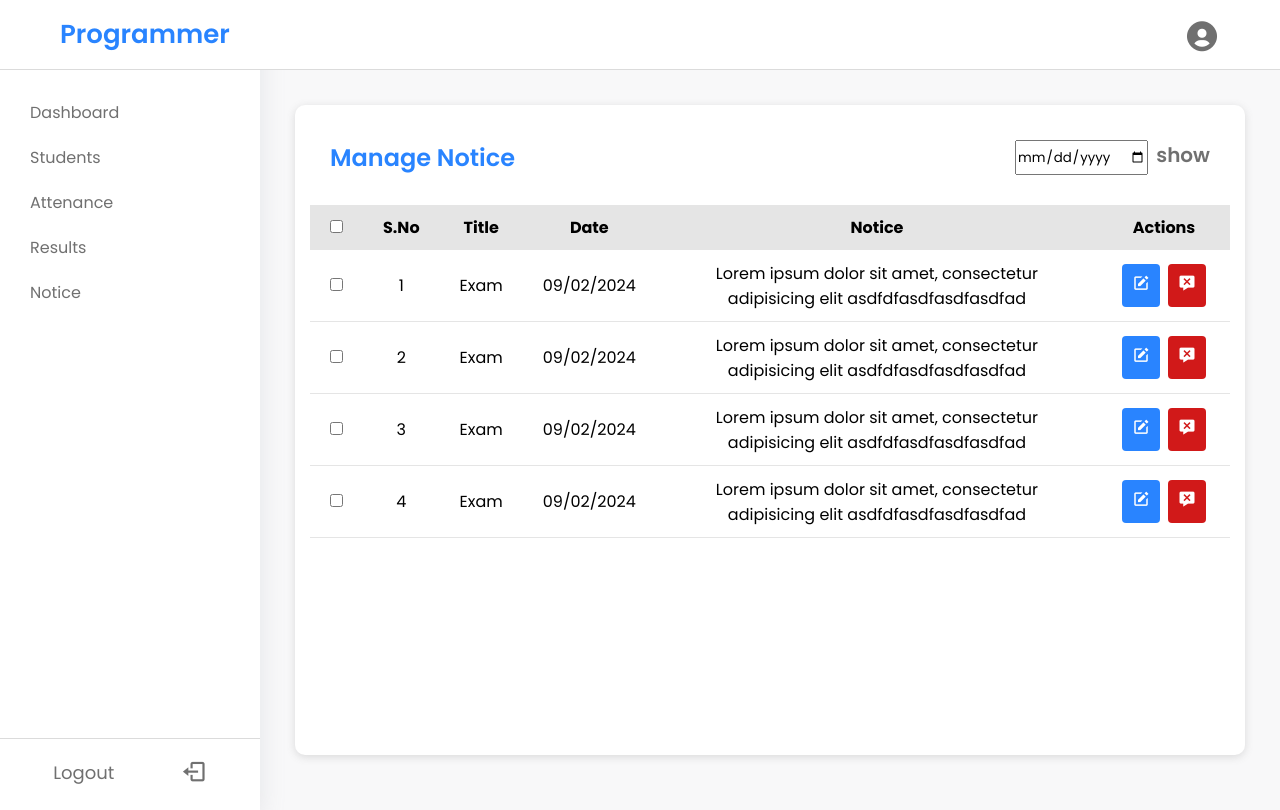
After one commit to Surya6074/online-student-management, a PHP site: page /manage-notice.php in a window 1280 px wide. The commit adds this page. Run offline with PHP 8.4, Linux system fonts and the light colour scheme.

Commit message:
new update

```diff
--- a/Assets/links.php
+++ b/Assets/links.php
@@ -5,9 +5,9 @@
 <link href='https://unpkg.com/boxicons@2.1.4/css/boxicons.min.css' rel='stylesheet'>
 <style>
     :root {
-        --blue: rgb(64, 112, 244);
+        --blue: #2984FF;
         --lightblue: #4ea5ff;
-        --white: #f5f7fa;
+        --white: #fff;
         --grey: #e5e5e5;
         --txt: #707070;
     }
@@ -21,7 +21,7 @@
 
     body {
         overflow: hidden;
-        background-color: var(--grey);
+        background-color: #F8F8F9;
     }
 
     .body-content {
@@ -34,6 +34,7 @@
         height: 90vh;
         width: 100%;
         padding: 35px 35px;
+
     }
 
     .main-content::-webkit-scrollbar {
--- a/Assets/nav.php
+++ b/Assets/nav.php
@@ -1,9 +1,29 @@
 <nav>
-    <p>Programmer</p>
-    <p><i class='bx bxs-user-circle'></i></p>
+    <div class="head">
+        <p>Programmer</p>
+        <button onclick="test()"><i class='bx bxs-user-circle'></i></button>
+    </div>
+    <div class="user-nav" id="user-profile" onmouseleave="clearuserprofile()">
+        <div class="user-profile">
+            <i class="bx bxs-user-circle"></i>
+        </div>
+        <div class="user-name">
+            <p>Surya kumar</p>
+            <p>surya@gmail.com</p>
+            <p>212703131</p>
+        </div>
+        <div class="user-logout">
+            <p>Logout</p>
+            <i class="bx bx-log-out"></i>
+        </div>
+    </div>
 </nav>
 <style>
     nav {
+        position: relative;
+    }
+
+    nav .head {
         position: fixed;
         top: 0;
         left: 0;
@@ -18,15 +38,99 @@
         align-items: center;
     }
 
-    nav p {
+    nav .head p {
         font-size: 26px;
         font-weight: 600;
         color: var(--blue);
     }
 
-    nav p i {
+    nav .head button {
+        outline: none;
+        border: 0;
+        background: none;
+    }
+
+    nav .head button i {
         padding: 6px 0 0 0;
         font-size: 36px;
         color: var(--txt);
     }
+
+
+    .user-nav {
+        position: absolute;
+        top: 60px;
+        right: 10px;
+        height: 300px;
+        width: 250px;
+        background-color: var(--white);
+        border-radius: 15px;
+        box-shadow: rgba(99, 99, 99, 0.2) 0px 2px 8px 0px;
+        padding: 20px;
+        display: flex;
+        flex-direction: column;
+        justify-content: space-between;
+        align-items: center;
+        color: var(--txt);
+        transition: 5s ease-in-out;
+        display: none;
+        z-index: 1000;
+    }
+
+    .user-profile {
+        display: flex;
+        justify-content: center;
+        align-items: center;
+    }
+
+    .user-profile i {
+        font-size: 62px;
+    }
+
+    .user-name {
+        padding: 20px 0 25px 0;
+        width: 100%;
+        display: flex;
+        flex-direction: column;
+        justify-content: center;
+        align-items: center;
+    }
+
+    .user-name p {
+        margin-top: 10px;
+    }
+
+    .user-logout {
+        display: flex;
+        justify-content: space-evenly;
+        width: 100%;
+        border-top: 1px solid var(--grey);
+        padding: 20px;
+        cursor: pointer;
+        align-items: center;
+    }
+
+    .user-logout i {
+        font-size: 26px;
+    }
+
+    .user-logout p {
+        font-size: 18px;
+    }
+
+    .active {
+        display: block;
+    }
 </style>
+<script>
+    function test() {
+        console.log("hii");
+        var test = document.getElementById("user-profile");
+        test.classList.add("active");
+    }
+
+    function clearuserprofile() {
+        var test = document.getElementById("user-profile");
+        test.classList.remove("active");
+    }
+</script>
--- a/Assets/sidemenu.php
+++ b/Assets/sidemenu.php
@@ -1,34 +1,34 @@
 <div class="sidebar">
     <ul class="menu-content">
         <li class="menu-items">
-            <a href="">Dashboard</a>
+            <a href="dashboard.php">Dashboard</a>
         </li>
         <li class="menu-items link">
-            <a>Students</a>
-            <ul class="sub-menu">
+            <a class="links">Students</a>
+            <ul class=" sub-menu">
                 <li><a href="">Add Students</a></li>
                 <li><a href="">Manage Students</a></li>
             </ul>
         </li>
         <li class="menu-items link">
-            <a>Attenance</a>
-            <ul class="sub-menu">
+            <a class="links">Attenance</a>
+            <ul class=" sub-menu">
                 <li><a href="">Add Attenance</a></li>
                 <li><a href="">Manage Attenance</a></li>
             </ul>
         </li>
         <li class="menu-items link">
-            <a>Results</a>
+            <a class="links">Results</a>
             <ul class="sub-menu">
                 <li><a href="">Add Results</a></li>
                 <li><a href="">Manage Results</a></li>
             </ul>
         </li>
         <li class="menu-items link">
-            <a>Notice</a>
+            <a class="links">Notice</a>
             <ul class="sub-menu">
-                <li><a href="">Add Notice</a></li>
-                <li><a href="">Manage Notice</a></li>
+                <li><a href="add-notice.php">Add Notice</a></li>
+                <li><a href="manage-notice.php">Manage Notice</a></li>
             </ul>
         </li>
     </ul>
@@ -50,6 +50,7 @@
         flex-direction: column;
         overflow: hidden;
         color: var(--txt);
+        box-shadow: rgba(149, 157, 165, 0.2) 0px 8px 24px;
     }
 
     .menu-content {
@@ -141,4 +142,15 @@
             }
         });
     });
+    document.querySelectorAll(".links").forEach(function(links) {
+        links.addEventListener("click", function(e) {
+            if (e.target.parentNode.children[1].classList.contains("active")) {
+                e.target.parentNode.children[1].classList.remove("active");
+                console.log("active");
+            } else {
+                e.target.parentNode.children[1].classList.add("active");
+                console.log("not");
+            }
+        });
+    });
 </script>
--- a/login.php
+++ b/login.php
@@ -28,13 +28,13 @@
             <div class="form">
                 <form name="studlogin" id="studlogin" action="" method="post">
                     <p class="form-header">Student Login</p>
-                    <input type="text" placeholder="Register no" name="studreg" class="inputfield" />
-                    <input type="password" placeholder="Password" name="studpass" class="inputfield" />
+                    <input type="text" placeholder="Register no" id="sname" name="studreg" class="inputfield" />
+                    <input type="password" placeholder="Password" id="spass" name="studpass" class="inputfield" />
                     <div class="check-box">
                         <input type="checkbox" />
                         <p>Remember me</p>
                     </div>
-                    <button class="studlogin">login</button>
+                    <button type="submit" class="studlogin">login</button>
                 </form>
                 <form name="stafflogin" id="stafflogin" action="" method="post">
                     <p class="form-header">Staff Login</p>
--- /dev/null
+++ b/manage-notice.php
@@ -0,0 +1,197 @@
+<!DOCTYPE html>
+<html lang="en">
+
+<head>
+    <meta charset="UTF-8">
+    <meta name="viewport" content="width=device-width, initial-scale=1.0">
+    <title>Document</title>
+</head>
+<?php include('./Assets/links.php') ?>
+
+<body>
+    <nav>
+        <?php include("./Assets/nav.php") ?>
+    </nav>
+    <div class="body-content">
+        <div class="sidemenubar">
+            <?php include("./Assets/sidemenu.php") ?>
+        </div>
+        <div class="main-content">
+            <!-- content of the page -->
+
+            <div class="manage-notice">
+                <div class="notice-table-head">
+                    <div class="notice-title">
+                        <p>Manage Notice</p>
+                    </div>
+                    <div class="notice-search">
+                        <input type="date" />
+                        <p>show</p>
+                    </div>
+                </div>
+                <table class="mnotice" style="overflow-x: scroll">
+                    <thead>
+                        <tr>
+                            <th><input type="checkbox" name="" id="" /></th>
+                            <th>S.No</th>
+                            <th>Title</th>
+                            <th>Date</th>
+                            <th>Notice</th>
+                            <th>Actions</th>
+                        </tr>
+                    </thead>
+                    <tbody>
+                        <tr>
+                            <th><input type="checkbox" name="" id="" /></th>
+                            <td>1</td>
+                            <td>Exam</td>
+                            <td>09/02/2024</td>
+                            <td>
+                                Lorem ipsum dolor sit amet, consectetur adipisicing elit
+                                asdfdfasdfasdfasdfad
+                            </td>
+                            <td class="action_btn">
+                                <button class="edt"><i class="bx bxs-edit"></i></button>
+                                <button class="del"><i class="bx bxs-message-x"></i></button>
+                            </td>
+                        </tr>
+                        <tr>
+                            <th><input type="checkbox" name="" id="" /></th>
+                            <td>2</td>
+                            <td>Exam</td>
+                            <td>09/02/2024</td>
+                            <td>
+                                Lorem ipsum dolor sit amet, consectetur adipisicing elit
+                                asdfdfasdfasdfasdfad
+                            </td>
+                            <td class="action_btn">
+                                <button class="edt"><i class="bx bxs-edit"></i></button>
+                                <button class="del"><i class="bx bxs-message-x"></i></button>
+                            </td>
+                        </tr>
+                        <tr>
+                            <th><input type="checkbox" name="" id="" /></th>
+                            <td>3</td>
+                            <td>Exam</td>
+                            <td>09/02/2024</td>
+                            <td>
+                                Lorem ipsum dolor sit amet, consectetur adipisicing elit
+                                asdfdfasdfasdfasdfad
+                            </td>
+                            <td class="action_btn">
+                                <button class="edt"><i class="bx bxs-edit"></i></button>
+                                <button class="del"><i class="bx bxs-message-x"></i></button>
+                            </td>
+                        </tr>
+                        <tr>
+                            <th><input type="checkbox" name="" id="" /></th>
+                            <td>4</td>
+                            <td>Exam</td>
+                            <td>09/02/2024</td>
+                            <td>
+                                Lorem ipsum dolor sit amet, consectetur adipisicing elit
+                                asdfdfasdfasdfasdfad
+                            </td>
+                            <td class="action_btn">
+                                <button class="edt"><i class="bx bxs-edit"></i></button>
+                                <button class="del"><i class="bx bxs-message-x"></i></button>
+                            </td>
+                        </tr>
+                    </tbody>
+                </table>
+            </div>
+
+            <!-- end of page -->
+        </div>
+    </div>
+</body>
+<style>
+    .manage-notice {
+        height: 100%;
+        background-color: var(--white);
+        border-radius: 10px;
+        padding: 15px;
+        box-shadow: rgba(99, 99, 99, 0.2) 0px 2px 8px 0px;
+    }
+
+    .notice-table-head {
+        padding: 20px 20px 30px 20px;
+        display: flex;
+        justify-content: space-between;
+        color: var(--blue);
+        font-size: 18px;
+        font-weight: 600;
+    }
+
+    .notice-title {
+        font-size: 24px;
+    }
+
+    .notice-search {
+        display: flex;
+    }
+
+    .notice-search input {
+        outline: none;
+    }
+
+    .notice-search p {
+        margin-left: 8px;
+        font-size: 20px;
+        cursor: pointer;
+        color: var(--txt);
+    }
+
+    .mnotice {
+        border-collapse: collapse;
+        width: 100%;
+        text-align: center;
+        overflow-x: scroll;
+    }
+
+    .mnotice thead {
+        background-color: #e5e5e5;
+    }
+
+    .mnotice thead th,
+    .mnotice tbody td {
+        padding: 10px 20px;
+    }
+
+    .mnotice tbody tr {
+        transition: 0.2s;
+        border-bottom: 0.5px solid #e5e5e5;
+    }
+
+    .mnotice tbody tr:hover {
+        background-color: #f3f3f3;
+    }
+
+    .action_btn {
+        display: flex;
+    }
+
+    .action_btn button {
+        padding: 10px;
+        margin: 4px;
+        color: var(--white);
+        outline: none;
+        border: 0;
+        cursor: pointer;
+        border-radius: 4px;
+    }
+
+    .action_btn button i {
+        font-size: 18px;
+    }
+
+    .edt {
+        background-color: var(--blue);
+    }
+
+    .del {
+        background-color: #d11919;
+    }
+</style>
+
+</html>
```
Also changed, not shown: add-notice.php (added, +89 -0 lines).
